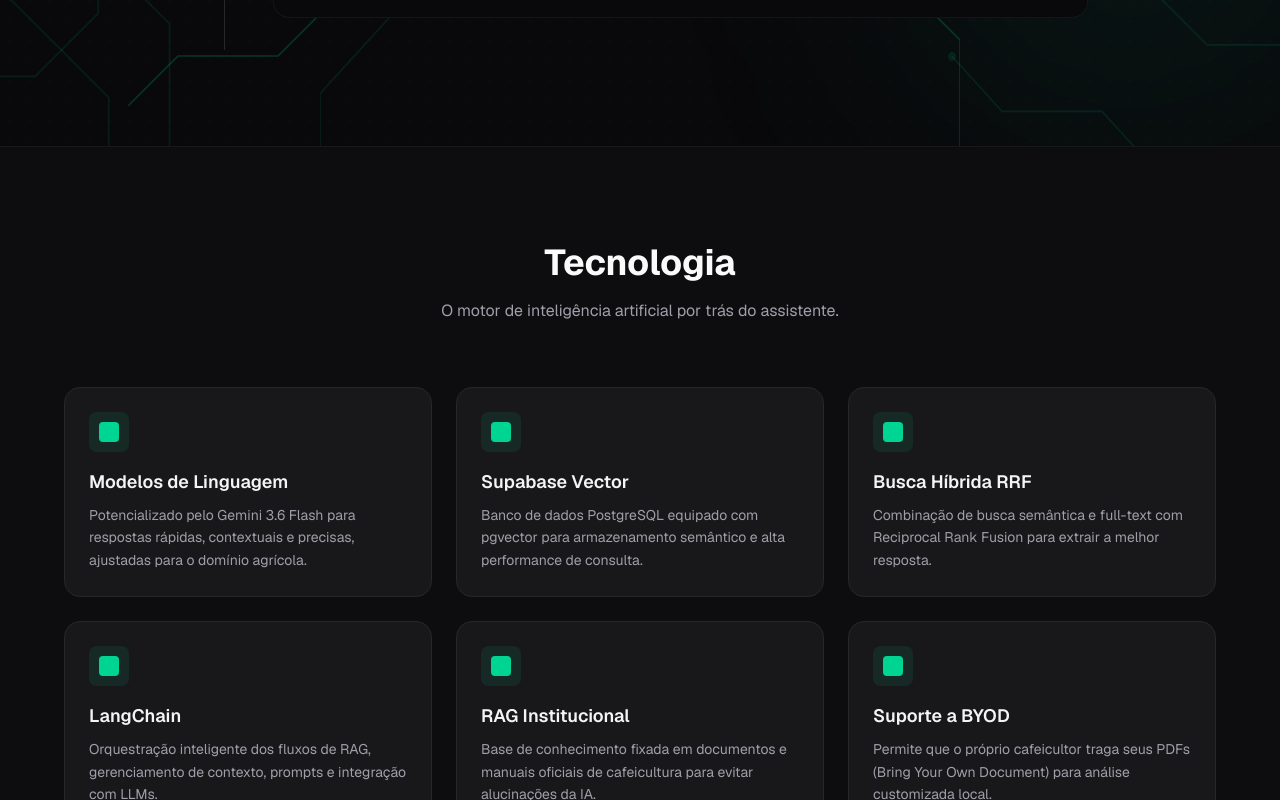
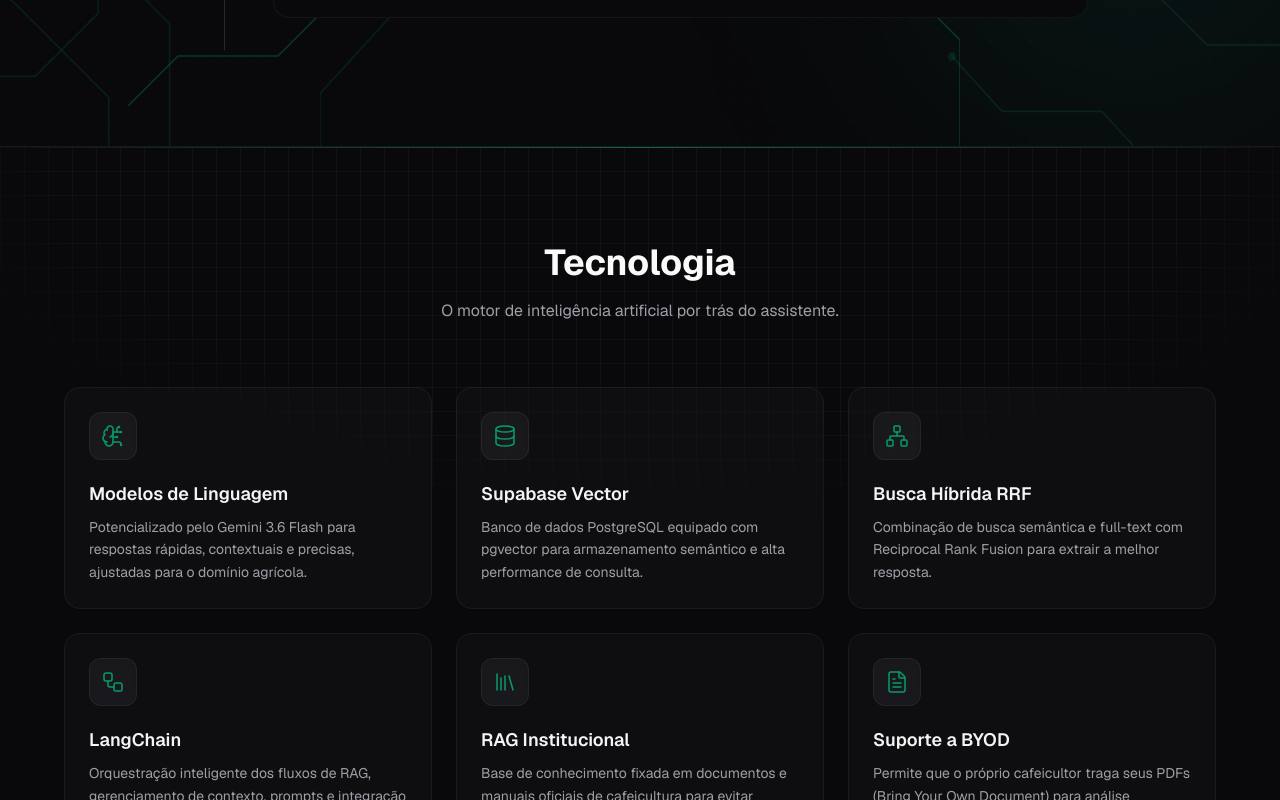
Before and after one commit to RogerinDev/raizes-digitais-portfolio, a Next.js app: page /raizes-digitais-portfolio/ in a window 1280 px wide. Shown: the part 2000-2800 px from the top of the page. Built offline with nearby package versions, Linux system fonts and the light colour scheme.

Commit message:
refactor: aprimorando area de tecnologias

```diff
--- a/package.json
+++ b/package.json
@@ -10,6 +10,7 @@
   },
   "dependencies": {
     "framer-motion": "^13.4.3",
+    "lucide-react": "^1.48.0",
     "next": "16.3.6",
     "react": "19.2.8",
     "react-dom": "19.2.8"
--- a/src/app/page.tsx
+++ b/src/app/page.tsx
@@ -2,16 +2,9 @@
 import FadeUp from "@/components/FadeUp";
 import Timeline from "@/components/Timeline";
 import AnimatedBackground from "@/components/AnimatedBackground";
+import TechGrid from "@/components/TechGrid";
 
 export default function Home() {
-  const techCards = [
-    { title: "Modelos de Linguagem", description: "Potencializado pelo Gemini 3.6 Flash para respostas rápidas, contextuais e precisas, ajustadas para o domínio agrícola." },
-    { title: "Supabase Vector", description: "Banco de dados PostgreSQL equipado com pgvector para armazenamento semântico e alta performance de consulta." },
-    { title: "Busca Híbrida RRF", description: "Combinação de busca semântica e full-text com Reciprocal Rank Fusion para extrair a melhor resposta." },
-    { title: "LangChain", description: "Orquestração inteligente dos fluxos de RAG, gerenciamento de contexto, prompts e integração com LLMs." },
-    { title: "RAG Institucional", description: "Base de conhecimento fixada em documentos e manuais oficiais de cafeicultura para evitar alucinações da IA." },
-    { title: "Suporte a BYOD", description: "Permite que o próprio cafeicultor traga seus PDFs (Bring Your Own Document) para análise customizada local." }
-  ];
 
   const teamMembers = [
     { name: "Prof. Bruno Monserrat Perillo", role: "Coordenador" },
@@ -106,8 +99,14 @@
       </section>
 
       {/* Arquitetura e Tecnologia */}
-      <section id="arquitetura" className="py-24 px-6 border-t border-zinc-900 bg-zinc-900/30">
-        <div className="max-w-6xl mx-auto space-y-16">
+      <section id="arquitetura" className="relative py-24 px-6 bg-zinc-950 overflow-hidden border-t border-zinc-900">
+        {/* Divisor de Seção (Top Glow) */}
+        <div className="absolute top-0 inset-x-0 h-px bg-gradient-to-r from-transparent via-emerald-500/50 to-transparent" />
+
+        {/* Blueprint Grid (Malha Estrutural) */}
+        <div className="absolute inset-0 z-0 bg-[linear-gradient(to_right,#80808012_1px,transparent_1px),linear-gradient(to_bottom,#80808012_1px,transparent_1px)] bg-[size:24px_24px] [mask-image:radial-gradient(ellipse_60%_50%_at_50%_0%,#000_70%,transparent_100%)]" />
+
+        <div className="relative z-10 max-w-6xl mx-auto space-y-16">
           <FadeUp>
             <div className="text-center space-y-4">
               <h2 className="text-3xl md:text-4xl font-bold">Tecnologia</h2>
@@ -115,13 +114,7 @@
             </div>
           </FadeUp>
 
-          <div className="grid md:grid-cols-2 lg:grid-cols-3 gap-6">
-            {techCards.map((tech, index) => (
-              <FadeUp key={index} delay={0.1 * (index + 1)}>
-                <TechCard title={tech.title} description={tech.description} />
-              </FadeUp>
-            ))}
-          </div>
+          <TechGrid />
         </div>
       </section>
 
@@ -154,18 +147,6 @@
   );
 }
 
-function TechCard({ title, description }: { title: string, description: string }) {
-  return (
-    <div className="p-6 rounded-2xl bg-zinc-900 border border-zinc-800 hover:border-emerald-500/30 transition-colors h-full">
-      <div className="w-10 h-10 rounded-lg bg-emerald-500/10 flex items-center justify-center mb-4">
-        <div className="w-5 h-5 bg-emerald-400 rounded-sm" />
-      </div>
-      <h3 className="text-lg font-semibold text-zinc-100 mb-2">{title}</h3>
-      <p className="text-sm text-zinc-400 leading-relaxed">{description}</p>
-    </div>
-  );
-}
-
 function TeamMember({ name, role }: { name: string, role: string }) {
   return (
     <div className="flex flex-col items-center p-6 bg-zinc-900/50 rounded-2xl border border-zinc-800/50 hover:bg-zinc-900 transition-colors text-center h-full">
--- /dev/null
+++ b/src/components/TechGrid.tsx
@@ -0,0 +1,88 @@
+"use client";
+
+import { motion } from "framer-motion";
+import { BrainCircuit, Database, Network, Workflow, Library, FileText } from "lucide-react";
+
+const techCards = [
+  {
+    icon: BrainCircuit,
+    title: "Modelos de Linguagem",
+    description: "Potencializado pelo Gemini 3.6 Flash para respostas rápidas, contextuais e precisas, ajustadas para o domínio agrícola."
+  },
+  {
+    icon: Database,
+    title: "Supabase Vector",
+    description: "Banco de dados PostgreSQL equipado com pgvector para armazenamento semântico e alta performance de consulta."
+  },
+  {
+    icon: Network,
+    title: "Busca Híbrida RRF",
+    description: "Combinação de busca semântica e full-text com Reciprocal Rank Fusion para extrair a melhor resposta."
+  },
+  {
+    icon: Workflow,
+    title: "LangChain",
+    description: "Orquestração inteligente dos fluxos de RAG, gerenciamento de contexto, prompts e integração com LLMs."
+  },
+  {
+    icon: Library,
+    title: "RAG Institucional",
+    description: "Base de conhecimento fixada em documentos e manuais oficiais de cafeicultura para evitar alucinações da IA."
+  },
+  {
+    icon: FileText,
+    title: "Suporte a BYOD",
+    description: "Permite que o próprio cafeicultor traga seus PDFs (Bring Your Own Document) para análise customizada local."
+  }
+];
+
+const containerVariants = {
+  hidden: { opacity: 0 },
+  visible: {
+    opacity: 1,
+    transition: {
+      staggerChildren: 0.1
+    }
+  }
+};
+
+const itemVariants = {
+  hidden: { opacity: 0, y: 20 },
+  visible: {
+    opacity: 1,
+    y: 0,
+    transition: { duration: 0.5, ease: "easeOut" }
+  }
+};
+
+export default function TechGrid() {
+  return (
+    <motion.div
+      className="grid md:grid-cols-2 lg:grid-cols-3 gap-6"
+      variants={containerVariants}
+      initial="hidden"
+      whileInView="visible"
+      viewport={{ once: true, margin: "-50px" }}
+    >
+      {techCards.map((tech, index) => {
+        const Icon = tech.icon;
+        return (
+          <motion.div
+            key={index}
+            variants={itemVariants}
+            className="group flex flex-col p-6 rounded-2xl bg-zinc-900/40 border border-white/5 hover:bg-zinc-900/60 hover:-translate-y-1 hover:border-emerald-500/50 transition-all duration-300 ease-out h-full"
+          >
+            {/* Ícone Semântico */}
+            <div className="w-12 h-12 rounded-xl bg-zinc-800/50 group-hover:bg-emerald-500/10 border border-white/5 group-hover:border-emerald-500/20 flex items-center justify-center mb-5 transition-colors duration-300 shadow-inner">
+              <Icon className="w-6 h-6 text-emerald-500 opacity-80 group-hover:opacity-100 transition-opacity" strokeWidth={1.5} />
+            </div>
+
+            {/* Textos */}
+            <h3 className="text-lg font-semibold text-zinc-100 mb-2">{tech.title}</h3>
+            <p className="text-sm text-zinc-400 leading-relaxed">{tech.description}</p>
+          </motion.div>
+        );
+      })}
+    </motion.div>
+  );
+}
```
Also changed, not shown: 1 other file (tests, documents, lock files or other folders).
